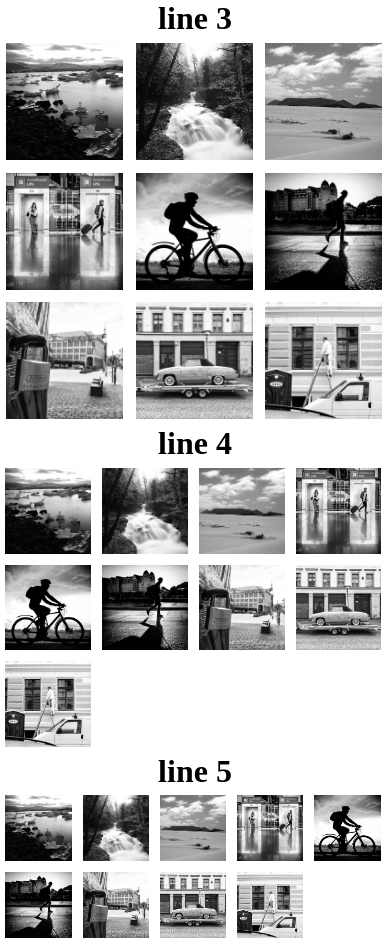
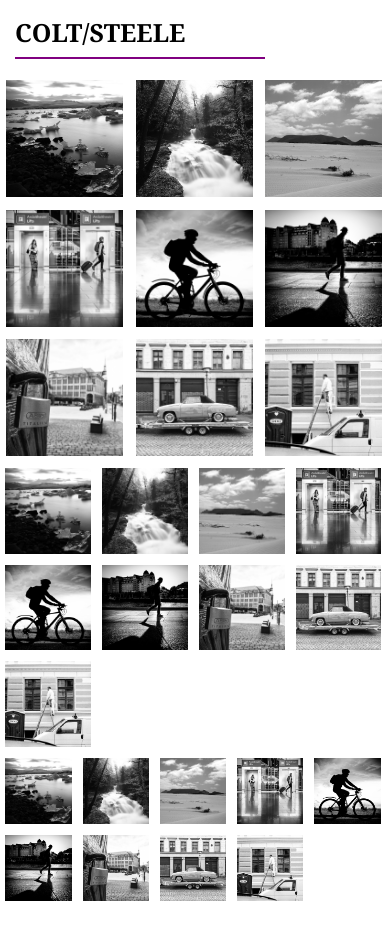
Before and after one commit to ItsCodeCorn/1092-1A-demo-409411336, a plain HTML site: page w02/imageGallery.html in a window 390 px wide. After the commit the page ends 907 px from the top, so only its background shows below. Drawn offline with Linux system fonts and the light colour scheme.

Commit message:
update imageGallery, add w04

```diff
--- a/w02/imageGallery.css
+++ b/w02/imageGallery.css
@@ -4,8 +4,16 @@
     box-sizing: border-box;
 }
 
-h1 {
-    text-align: center;
+p {
+    text-transform: uppercase;
+    font-size: 25px;
+    font-family: Georgia, 'Times New Roman', Times, serif;
+    font-weight: 600;
+    width: 250px;
+
+    border-bottom: 2px solid purple;
+    padding-bottom: 8px;
+    margin: 15px;
 }
 
 .imagebox3,
--- a/w02/imageGallery.html
+++ b/w02/imageGallery.html
@@ -8,7 +8,7 @@
     <link rel="stylesheet" href="./imageGallery.css">
 </head>
 <body>
-    <h1>line 3</h1>
+    <p>Colt/Steele</p>
     <div class="imagebox3">
         <img src="./image/img1.jpg" alt="img1">
         <img src="./image/img2.jpg" alt="img2">
@@ -21,7 +21,6 @@
         <img src="./image/img9.jpg" alt="img9">
     </div>
 
-    <h1>line 4</h1>
     <div class="imagebox4">
         <img src="./image/img1.jpg" alt="img1">
         <img src="./image/img2.jpg" alt="img2">
@@ -34,7 +33,6 @@
         <img src="./image/img9.jpg" alt="img9">
     </div>
 
-    <h1>line 5</h1>
     <div class="imagebox5">
         <img src="./image/img1.jpg" alt="img1">
         <img src="./image/img2.jpg" alt="img2">
```
Also changed, not shown: w04/blog.html (added, +42 -0 lines), w04/blog.png (added).
